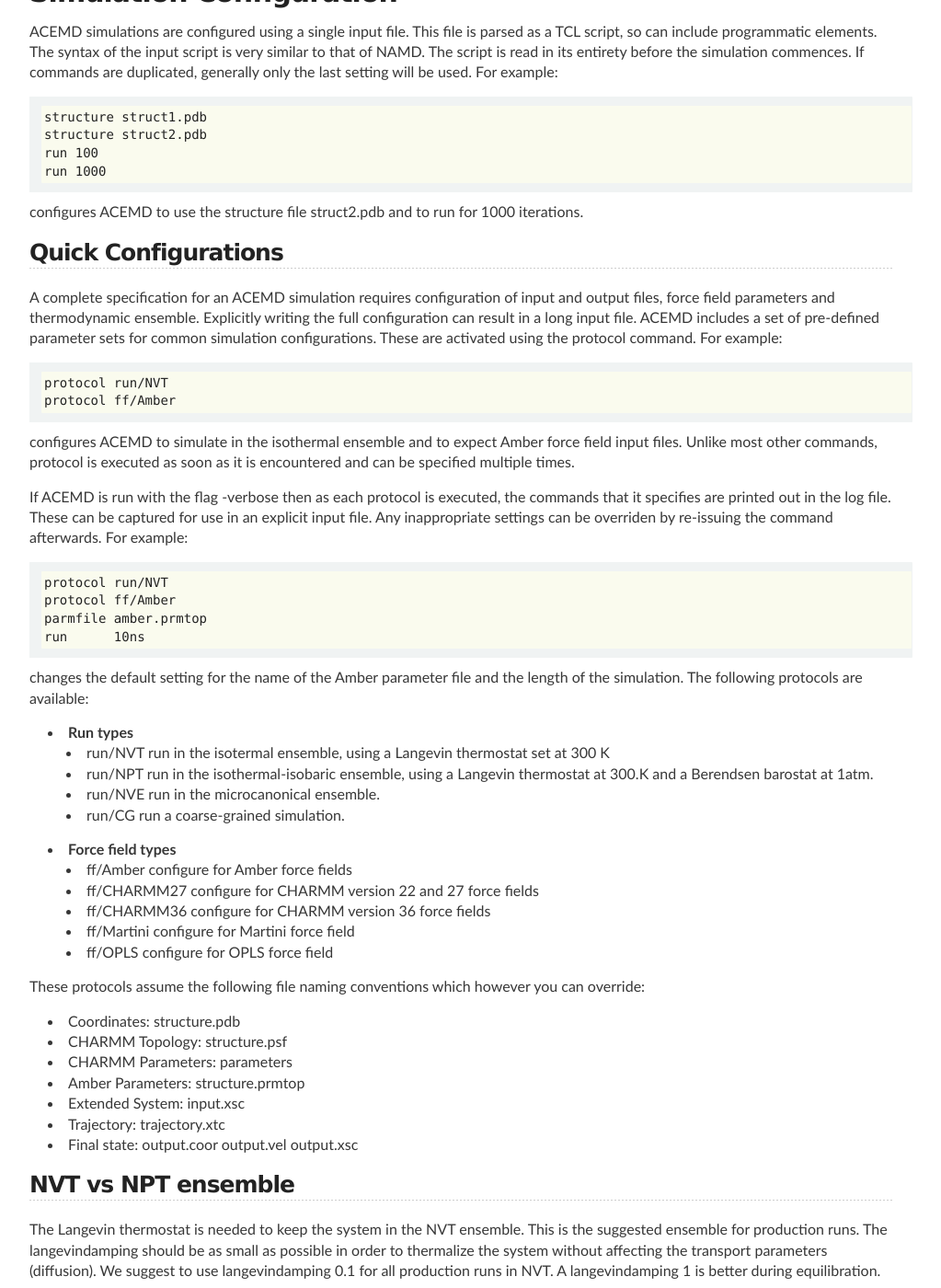
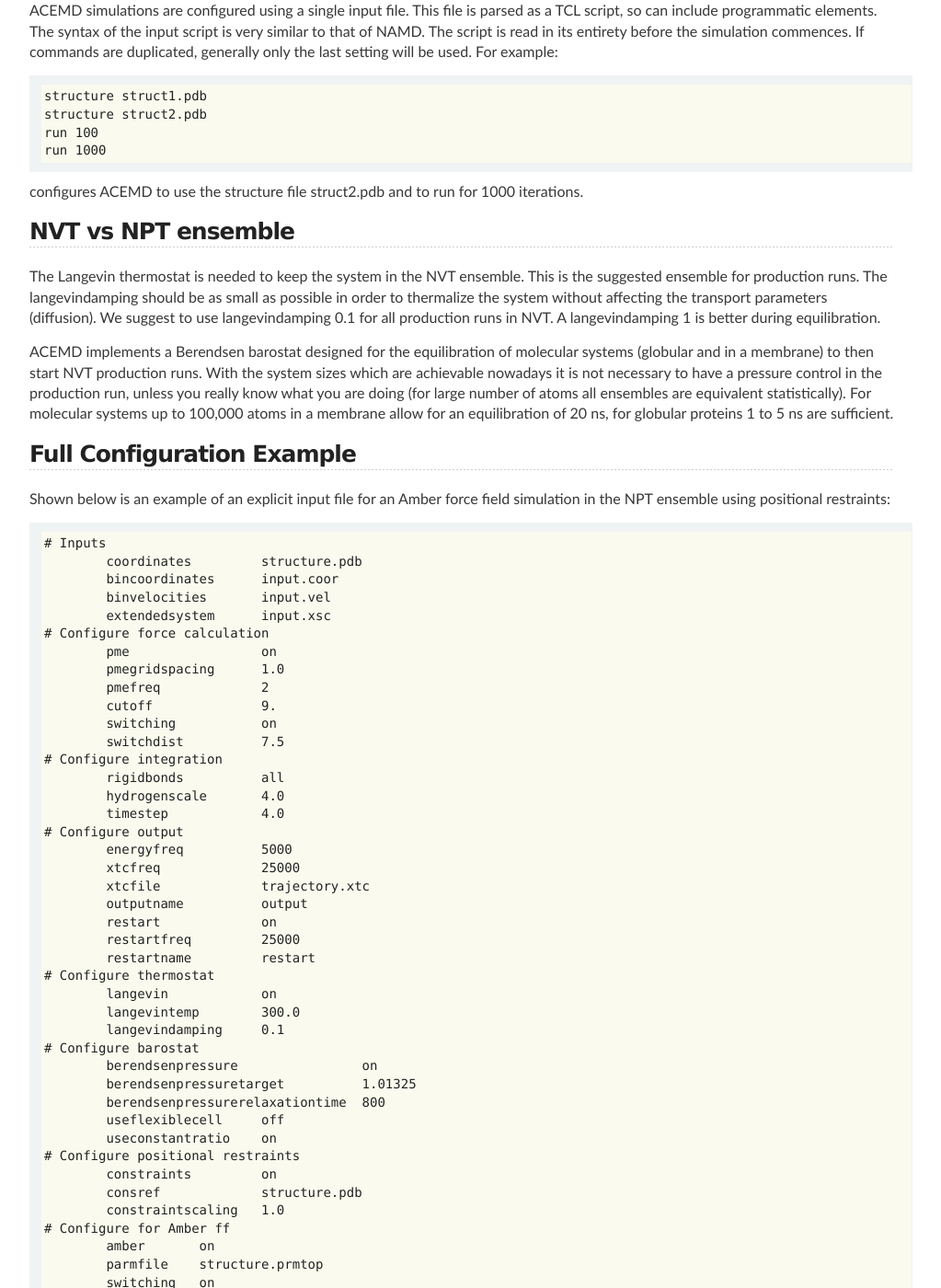
Before and after one commit to Acellera/docs.acellera.com, a Jekyll site: the page built from acemd/usermanual/index.md, in a window 1280 px wide and 1400 px high, scrolled down 4144 px. Shown: the whole window at 92% size, without its empty margins (138-1161 px from the left). Built offline with Jekyll 4.4.1, drawn with Linux system fonts in a browser that asks for light colours.

Commit message:
removes the outdated ACEMD protocols

```diff
--- a/acemd/usermanual/index.md
+++ b/acemd/usermanual/index.md
@@ -154,46 +154,6 @@
 
 configures ACEMD to use the structure file struct2.pdb and to run for 1000 iterations.
 
-## Quick Configurations
-
-A complete specification for an ACEMD simulation requires configuration of input and output files, force field parameters and thermodynamic ensemble. Explicitly writing the full configuration can result in a long input file. ACEMD includes a set of pre-defined parameter sets for common simulation configurations. These are activated using the protocol command. For example:
-
-    protocol run/NVT
-    protocol ff/Amber
-
-configures ACEMD to simulate in the isothermal ensemble and to expect Amber force field input files. Unlike most other commands, protocol is executed as soon as it is encountered and can be specified multiple times.
-
-If ACEMD is run with the flag -verbose then as each protocol is executed, the commands that it specifies are printed out in the log file. These can be captured for use in an explicit input file. Any inappropriate settings can be overriden by re-issuing the command afterwards. For example:
-
-    protocol run/NVT
-    protocol ff/Amber
-    parmfile amber.prmtop
-    run      10ns
-
-changes the default setting for the name of the Amber parameter file and the length of the simulation.
-The following protocols are available:
-
-* __Run types__
-  * run/NVT run in the isotermal ensemble, using a Langevin thermostat set at 300 K
-  * run/NPT run in the isothermal-isobaric ensemble, using a Langevin thermostat at 300.K and a Berendsen barostat at 1atm.
-  * run/NVE run in the microcanonical ensemble.
-  * run/CG run a coarse-grained simulation.
-* __Force field types__
-  * ff/Amber configure for Amber force fields
-  * ff/CHARMM27 configure for CHARMM version 22 and 27 force fields
-  * ff/CHARMM36 configure for CHARMM version 36 force fields
-  * ff/Martini configure for Martini force field
-  * ff/OPLS configure for OPLS force field
-
-These protocols assume the following file naming conventions which however you can override:
-
-* Coordinates: structure.pdb
-* CHARMM Topology: structure.psf
-* CHARMM Parameters: parameters
-* Amber Parameters: structure.prmtop
-* Extended System: input.xsc
-* Trajectory: trajectory.xtc
-* Final state: output.coor output.vel output.xsc
 
 ## NVT vs NPT ensemble
 
```
